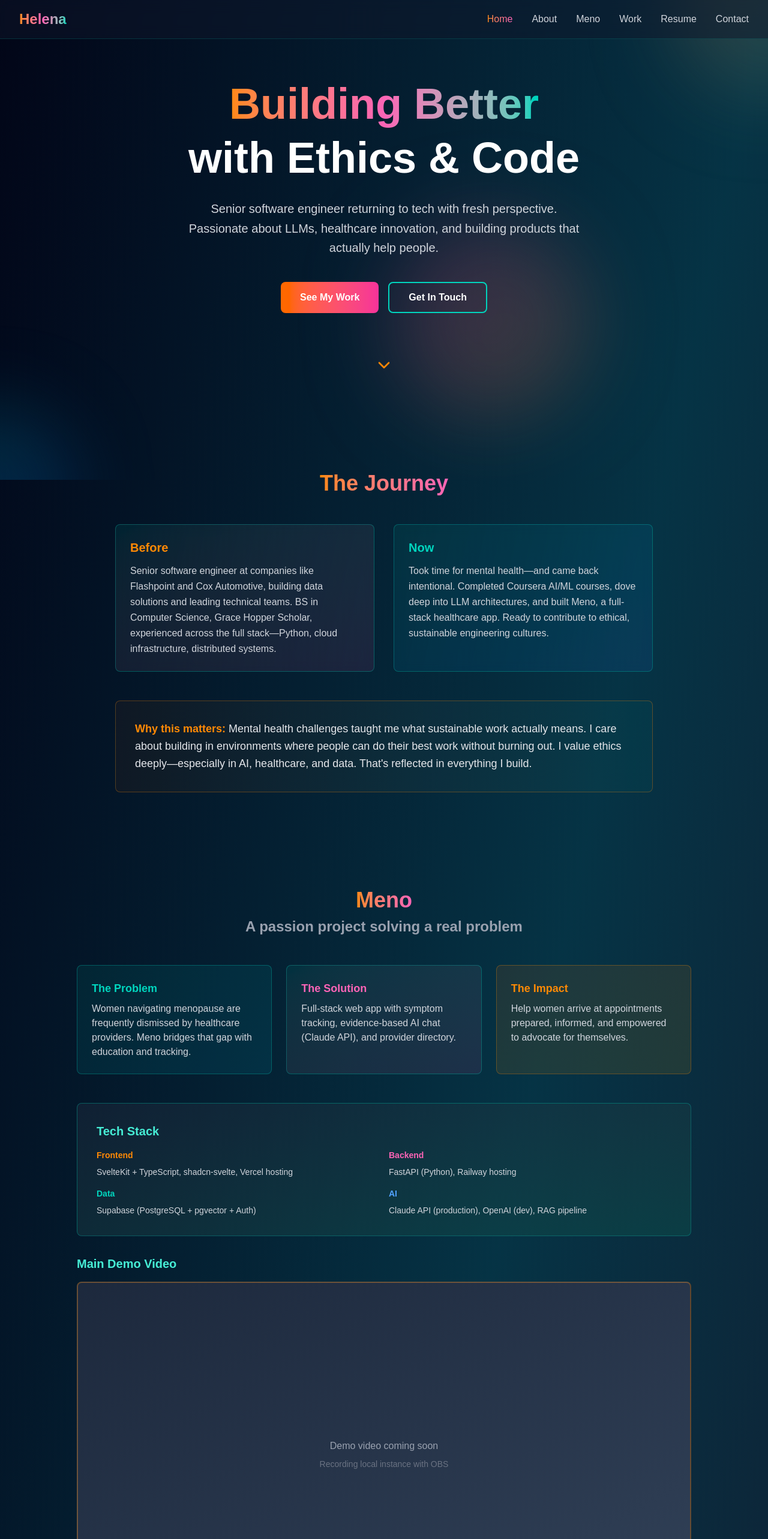
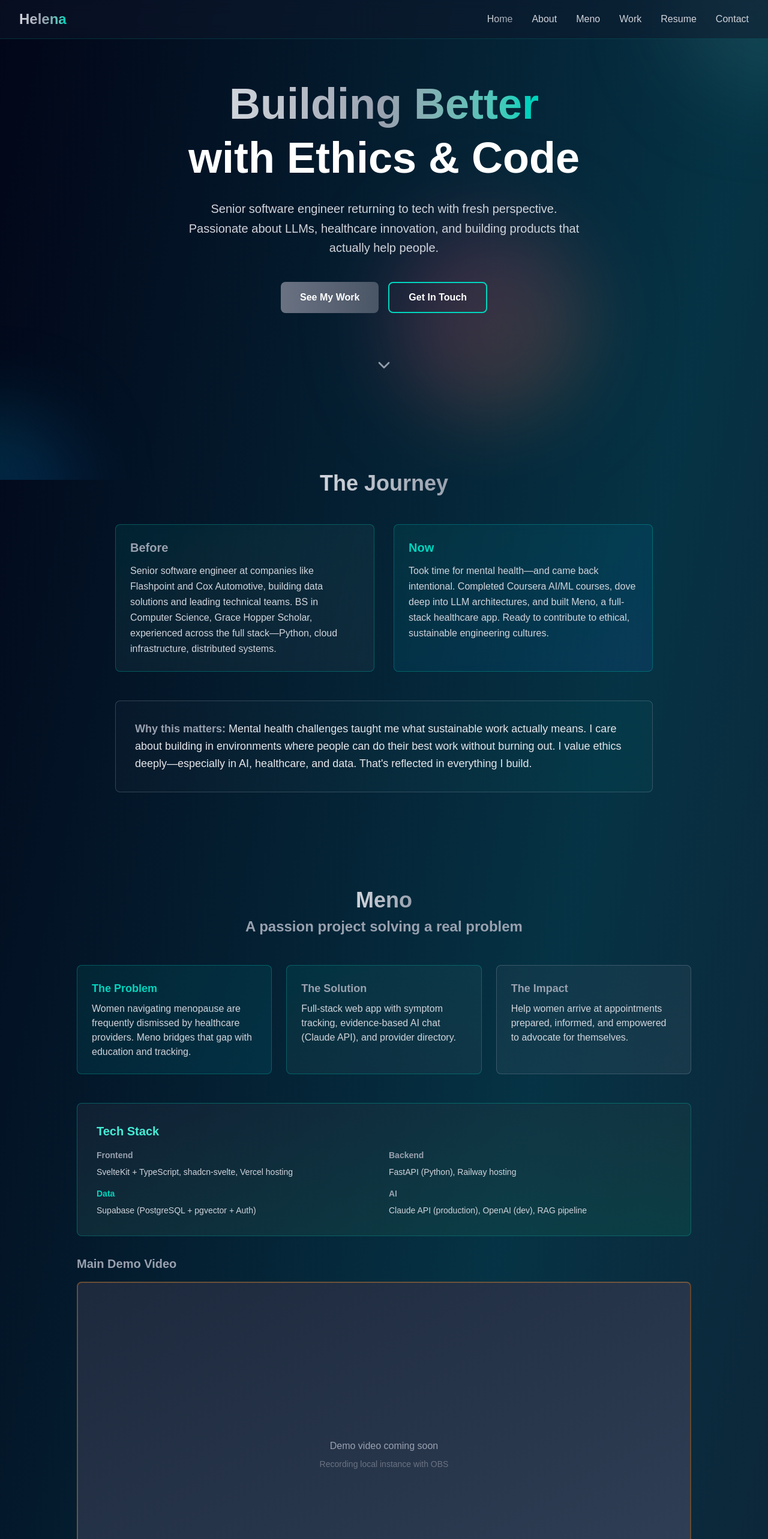
Before and after one commit to helenakristina/helena-portfolio, a Next.js app: page / in a window 1280 px wide. Shown: the top 2566 px of the page at 60% size. Built offline with nearby package versions, Linux system fonts and the light colour scheme.

Commit message:
feat: change colors

```diff
--- a/src/components/portfolio.jsx
+++ b/src/components/portfolio.jsx
@@ -23,7 +23,7 @@ export default function PortfolioSite() {
     <div className="min-h-screen bg-gradient-to-br from-slate-950 via-cyan-950 to-slate-900 text-white overflow-hidden">
       {/* Animated background elements */}
       <div className="fixed inset-0 overflow-hidden pointer-events-none">
-        <div className="absolute -top-40 -right-40 w-80 h-80 bg-gradient-to-br from-orange-500 to-teal-600 rounded-full mix-blend-multiply filter blur-3xl opacity-20 animate-blob"></div>
+        <div className="absolute -top-40 -right-40 w-80 h-80 bg-gradient-to-br from-gray-500 to-teal-600 rounded-full mix-blend-multiply filter blur-3xl opacity-20 animate-blob"></div>
         <div className="absolute -bottom-40 -left-40 w-80 h-80 bg-gradient-to-br from-teal-500 to-blue-600 rounded-full mix-blend-multiply filter blur-3xl opacity-20 animate-blob animation-delay-2000"></div>
         <div className="absolute top-1/2 left-1/2 w-80 h-80 bg-gradient-to-br from-pink-500 to-orange-400 rounded-full mix-blend-multiply filter blur-3xl opacity-20 animate-blob animation-delay-4000"></div>
       </div>
@@ -32,7 +32,7 @@ export default function PortfolioSite() {
       <nav className="fixed top-0 left-0 right-0 z-50 backdrop-blur-md bg-slate-900/50 border-b border-teal-500/20">
         <div className="max-w-7xl mx-auto px-4 sm:px-6 lg:px-8">
           <div className="flex justify-between items-center h-16">
-            <div className="text-2xl font-bold bg-gradient-to-r from-orange-400 via-pink-400 to-teal-400 bg-clip-text text-transparent">
+            <div className="text-2xl font-bold bg-gradient-to-r from-gray-300 via-gray-400 to-teal-400 bg-clip-text text-transparent">
               Helena
             </div>
 
@@ -44,7 +44,7 @@ export default function PortfolioSite() {
                   onClick={() => scrollToSection(item)}
                   className={`capitalize font-medium transition-all duration-300 ${
                     activeSection === item
-                      ? 'text-transparent bg-gradient-to-r from-orange-400 to-pink-400 bg-clip-text'
+                      ? 'text-transparent bg-gradient-to-r from-gray-300 to-gray-400 bg-clip-text'
                       : 'text-gray-300 hover:text-white'
                   }`}
                 >
@@ -84,7 +84,7 @@ export default function PortfolioSite() {
         <div className="max-w-4xl mx-auto">
           <div className="text-center space-y-6 animate-fade-in">
             <h1 className="text-5xl sm:text-7xl font-bold leading-tight">
-              <span className="bg-gradient-to-r from-orange-400 via-pink-400 to-teal-400 bg-clip-text text-transparent">
+              <span className="bg-gradient-to-r from-gray-300 via-gray-400 to-teal-400 bg-clip-text text-transparent">
                 Building Better
               </span>
               <br />
@@ -98,7 +98,7 @@ export default function PortfolioSite() {
             <div className="flex flex-wrap gap-4 justify-center pt-4">
               <button
                 onClick={() => scrollToSection('meno')}
-                className="px-8 py-3 rounded-lg bg-gradient-to-r from-orange-500 to-pink-500 font-semibold hover:shadow-lg hover:shadow-orange-500/50 transition-all duration-300 transform hover:scale-105"
+                className="px-8 py-3 rounded-lg bg-gradient-to-r from-gray-500 to-gray-600 font-semibold hover:shadow-lg hover:shadow-gray-500/50 transition-all duration-300 transform hover:scale-105"
               >
                 See My Work
               </button>
@@ -111,7 +111,7 @@ export default function PortfolioSite() {
             </div>
 
             <div className="pt-12 flex justify-center">
-              <ChevronDown size={32} className="animate-bounce text-orange-400" />
+              <ChevronDown size={32} className="animate-bounce text-gray-400" />
             </div>
           </div>
         </div>
@@ -121,12 +121,12 @@ export default function PortfolioSite() {
       <section id="about" className="relative py-20 px-4 sm:px-6 lg:px-8">
         <div className="max-w-4xl mx-auto">
           <h2 className="text-4xl font-bold mb-12 text-center">
-            <span className="bg-gradient-to-r from-orange-400 to-pink-400 bg-clip-text text-transparent">The Journey</span>
+            <span className="bg-gradient-to-r from-gray-300 to-gray-400 bg-clip-text text-transparent">The Journey</span>
           </h2>
 
           <div className="grid md:grid-cols-2 gap-8">
-            <div className="bg-gradient-to-br from-teal-500/10 to-pink-500/10 border border-teal-400/30 rounded-lg p-6 backdrop-blur-sm hover:border-orange-400/50 transition-all duration-300">
-              <h3 className="text-xl font-bold mb-3 text-orange-400">Before</h3>
+            <div className="bg-gradient-to-br from-teal-500/10 to-gray-500/10 border border-teal-400/30 rounded-lg p-6 backdrop-blur-sm hover:border-gray-400/50 transition-all duration-300">
+              <h3 className="text-xl font-bold mb-3 text-gray-400">Before</h3>
               <p className="text-gray-300 leading-relaxed">
                 Senior software engineer at companies like Flashpoint and Cox Automotive, building data solutions and leading technical teams. BS in Computer Science, Grace Hopper Scholar, experienced across the full stack—Python, cloud infrastructure, distributed systems.
               </p>
@@ -140,9 +140,9 @@ export default function PortfolioSite() {
             </div>
           </div>
 
-          <div className="mt-12 bg-gradient-to-r from-orange-500/5 to-teal-500/5 border border-orange-400/30 rounded-lg p-8">
+          <div className="mt-12 bg-gradient-to-r from-gray-500/5 to-teal-500/5 border border-gray-400/30 rounded-lg p-8">
             <p className="text-lg text-gray-200 leading-relaxed">
-              <span className="font-bold text-orange-400">Why this matters:</span> Mental health challenges taught me what sustainable work actually means. I care about building in environments where people can do their best work without burning out. I value ethics deeply—especially in AI, healthcare, and data. That's reflected in everything I build.
+              <span className="font-bold text-gray-400">Why this matters:</span> Mental health challenges taught me what sustainable work actually means. I care about building in environments where people can do their best work without burning out. I value ethics deeply—especially in AI, healthcare, and data. That's reflected in everything I build.
             </p>
           </div>
         </div>
@@ -152,7 +152,7 @@ export default function PortfolioSite() {
       <section id="meno" className="relative py-20 px-4 sm:px-6 lg:px-8">
         <div className="max-w-5xl mx-auto">
           <h2 className="text-4xl font-bold mb-12 text-center">
-            <span className="bg-gradient-to-r from-orange-400 to-pink-400 bg-clip-text text-transparent">Meno</span>
+            <span className="bg-gradient-to-r from-gray-300 to-gray-400 bg-clip-text text-transparent">Meno</span>
             <span className="text-2xl text-gray-400 block mt-2">A passion project solving a real problem</span>
           </h2>
 
@@ -162,13 +162,13 @@ export default function PortfolioSite() {
               <p className="text-gray-300">Women navigating menopause are frequently dismissed by healthcare providers. Meno bridges that gap with education and tracking.</p>
             </div>
 
-            <div className="bg-gradient-to-br from-teal-500/10 to-pink-500/10 border border-teal-400/30 rounded-lg p-6">
-              <h3 className="text-lg font-bold text-pink-400 mb-2">The Solution</h3>
+            <div className="bg-gradient-to-br from-teal-500/10 to-gray-500/10 border border-teal-400/30 rounded-lg p-6">
+              <h3 className="text-lg font-bold text-gray-400 mb-2">The Solution</h3>
               <p className="text-gray-300">Full-stack web app with symptom tracking, evidence-based AI chat (Claude API), and provider directory.</p>
             </div>
 
-            <div className="bg-gradient-to-br from-orange-500/10 to-yellow-500/10 border border-orange-400/30 rounded-lg p-6">
-              <h3 className="text-lg font-bold text-orange-400 mb-2">The Impact</h3>
+            <div className="bg-gradient-to-br from-gray-500/10 to-gray-400/10 border border-gray-400/30 rounded-lg p-6">
+              <h3 className="text-lg font-bold text-gray-400 mb-2">The Impact</h3>
               <p className="text-gray-300">Help women arrive at appointments prepared, informed, and empowered to advocate for themselves.</p>
             </div>
           </div>
@@ -177,11 +177,11 @@ export default function PortfolioSite() {
             <h3 className="text-xl font-bold mb-4 text-teal-300">Tech Stack</h3>
             <div className="grid md:grid-cols-2 gap-4 text-sm">
               <div>
-                <p className="text-orange-400 font-semibold mb-2">Frontend</p>
+                <p className="text-gray-400 font-semibold mb-2">Frontend</p>
                 <p className="text-gray-300">SvelteKit + TypeScript, shadcn-svelte, Vercel hosting</p>
               </div>
               <div>
-                <p className="text-pink-400 font-semibold mb-2">Backend</p>
+                <p className="text-gray-400 font-semibold mb-2">Backend</p>
                 <p className="text-gray-300">FastAPI (Python), Railway hosting</p>
               </div>
               <div>
@@ -189,14 +189,14 @@ export default function PortfolioSite() {
                 <p className="text-gray-300">Supabase (PostgreSQL + pgvector + Auth)</p>
               </div>
               <div>
-                <p className="text-blue-400 font-semibold mb-2">AI</p>
+                <p className="text-gray-400 font-semibold mb-2">AI</p>
                 <p className="text-gray-300">Claude API (production), OpenAI (dev), RAG pipeline</p>
               </div>
             </div>
           </div>
 
           <div className="space-y-4">
-            <h3 className="text-xl font-bold text-teal-300">Main Demo Video</h3>
+            <h3 className="text-xl font-bold text-gray-400">Main Demo Video</h3>
             <div className="bg-gradient-to-br from-slate-800 to-slate-700 border-2 border-orange-400/30 rounded-lg aspect-video flex items-center justify-center">
               <div className="text-center">
                 <p className="text-gray-400 mb-2">Demo video coming soon</p>
@@ -211,7 +211,7 @@ export default function PortfolioSite() {
               <p className="text-gray-400 text-sm">Onboarding & symptom logging</p>
             </div>
             <div className="bg-slate-800/30 border border-teal-400/20 rounded-lg p-4">
-              <h4 className="font-semibold text-pink-300 mb-1">Feature Reel 2</h4>
+              <h4 className="font-semibold text-gray-300 mb-1">Feature Reel 2</h4>
               <p className="text-gray-400 text-sm">Ask Meno AI chat</p>
             </div>
             <div className="bg-slate-800/30 border border-teal-400/20 rounded-lg p-4">
@@ -235,13 +235,13 @@ export default function PortfolioSite() {
               <p className="text-gray-300 text-sm">Deep dive into LLM architectures, prompt engineering, and application design</p>
             </div>
 
-            <div className="bg-gradient-to-r from-teal-500/10 to-pink-500/10 border border-teal-400/30 rounded-lg p-6 hover:border-pink-400/50 transition-all">
-              <h3 className="font-bold text-lg text-pink-300 mb-2">Building AI Systems (Coursera, 2025)</h3>
+            <div className="bg-gradient-to-r from-teal-500/10 to-gray-500/10 border border-teal-400/30 rounded-lg p-6 hover:border-gray-400/50 transition-all">
+              <h3 className="font-bold text-lg text-gray-300 mb-2">Building AI Systems (Coursera, 2025)</h3>
               <p className="text-gray-300 text-sm">RAG pipelines, vector embeddings, retrieval strategies, evaluation frameworks</p>
             </div>
 
-            <div className="bg-gradient-to-r from-orange-500/10 to-yellow-500/10 border border-orange-400/30 rounded-lg p-6 hover:border-yellow-400/50 transition-all">
-              <h3 className="font-bold text-lg text-orange-300 mb-2">Applied ML & LLM Projects</h3>
+            <div className="bg-gradient-to-r from-gray-500/10 to-gray-400/10 border border-gray-400/30 rounded-lg p-6 hover:border-gray-400/50 transition-all">
+              <h3 className="font-bold text-lg text-gray-300 mb-2">Applied ML & LLM Projects</h3>
               <p className="text-gray-300 text-sm">Built Meno using cutting-edge LLM integration, vector search, and ethical AI principles</p>
             </div>
           </div>
@@ -252,15 +252,15 @@ export default function PortfolioSite() {
       <section id="work" className="relative py-20 px-4 sm:px-6 lg:px-8">
         <div className="max-w-5xl mx-auto">
           <h2 className="text-4xl font-bold mb-12 text-center">
-            <span className="bg-gradient-to-r from-orange-400 to-pink-400 bg-clip-text text-transparent">Selected Work</span>
+            <span className="bg-gradient-to-r from-gray-300 to-gray-400 bg-clip-text text-transparent">Selected Work</span>
           </h2>
 
           <div className="space-y-8">
-            <div className="bg-gradient-to-br from-teal-500/5 to-pink-500/5 border border-teal-400/30 rounded-lg p-8 hover:border-pink-400/50 transition-all">
+            <div className="bg-gradient-to-br from-teal-500/5 to-gray-500/5 border border-teal-400/30 rounded-lg p-8 hover:border-gray-400/50 transition-all">
               <div className="flex justify-between items-start mb-4">
                 <div>
                   <h3 className="text-2xl font-bold text-white">Flashpoint | Senior Engineer & Tech Lead</h3>
-                  <p className="text-orange-400 font-semibold">Nov 2019 – Oct 2021</p>
+                  <p className="text-gray-400 font-semibold">Nov 2019 – Oct 2021</p>
                 </div>
               </div>
               <p className="text-gray-300 mb-4">Led mission-critical infrastructure for enterprise security. Owned the Compromised Credentials Monitoring system (alerts to 35B+ breach records). Led data warehouse cleansing initiative across 40TB of data.</p>
@@ -277,7 +277,7 @@ export default function PortfolioSite() {
               <div className="flex justify-between items-start mb-4">
                 <div>
                   <h3 className="text-2xl font-bold text-white">Cox Automotive | Senior Engineer – Data Solutions</h3>
-                  <p className="text-teal-400 font-semibold">May 2017 – May 2019</p>
+                  <p className="text-gray-400 font-semibold">May 2017 – May 2019</p>
                 </div>
               </div>
               <p className="text-gray-300 mb-4">Built integrative data solutions across 6+ subsidiaries (Kelly Blue Book, Manheim, AutoTrader). Enabled Maryland MVA to reduce safety recall rates by uniting fragmented data sources. Designed neural networks for vehicle valuations achieving superior accuracy.</p>
@@ -290,11 +290,11 @@ export default function PortfolioSite() {
               </div>
             </div>
 
-            <div className="bg-gradient-to-br from-orange-500/5 to-yellow-500/5 border border-orange-400/30 rounded-lg p-8 hover:border-yellow-400/50 transition-all">
+            <div className="bg-gradient-to-br from-gray-500/5 to-gray-400/5 border border-gray-400/30 rounded-lg p-8 hover:border-gray-400/50 transition-all">
               <div className="flex justify-between items-start mb-4">
                 <div>
                   <h3 className="text-2xl font-bold text-white">Intel | Software Engineer – Data & Analytics</h3>
-                  <p className="text-orange-400 font-semibold">2012 – 2016</p>
+                  <p className="text-gray-400 font-semibold">2012 – 2016</p>
                 </div>
               </div>
               <p className="text-gray-300 mb-4">Started as intern, grew into data specialist. Mapped Intel's entire ecosystem using graph databases for emergency planning. Worked across Hadoop, Elasticsearch, Neo4J, gaining breadth in data infrastructure.</p>
@@ -313,7 +313,7 @@ export default function PortfolioSite() {
       <section id="resume" className="relative py-20 px-4 sm:px-6 lg:px-8">
         <div className="max-w-4xl mx-auto">
           <h2 className="text-4xl font-bold mb-12 text-center">
-            <span className="bg-gradient-to-r from-teal-400 to-pink-400 bg-clip-text text-transparent">Resume</span>
+            <span className="bg-gradient-to-r from-teal-400 to-gray-400 bg-clip-text text-transparent">Resume</span>
           </h2>
 
           <div className="bg-gradient-to-br from-slate-800/30 to-teal-900/30 border border-teal-400/30 rounded-lg p-8">
@@ -328,21 +328,21 @@ export default function PortfolioSite() {
             </div>
 
             <div className="border-t border-teal-400/30 pt-6">
-              <h4 className="text-lg font-bold text-orange-400 mb-3">Core Skills</h4>
+              <h4 className="text-lg font-bold text-gray-400 mb-3">Core Skills</h4>
               <p className="text-gray-300 text-sm leading-relaxed">
                 Python 3.9+ • Data Analysis & ML (Pandas, NumPy, TensorFlow, Keras) • LLM Systems (Claude API, RAG, vector embeddings) • Data Visualization (Plotly, Matplotlib, Bokeh) • Backend APIs (FastAPI, Flask) • Cloud Platforms (AWS, GCP, Supabase) • Infrastructure (Docker, Kubernetes, Terraform) • Databases (PostgreSQL, Elasticsearch, Neo4J) • Full-Stack Development (SvelteKit, React) • Leadership & Mentorship
               </p>
             </div>
 
             <div className="mt-6 border-t border-teal-400/30 pt-6">
-              <h4 className="text-lg font-bold text-teal-400 mb-3">Education</h4>
+              <h4 className="text-lg font-bold text-gray-400 mb-3">Education</h4>
               <p className="text-gray-300 font-semibold">BS Computer Science, Washington State University (2014)</p>
               <p className="text-gray-400 text-sm">Chancellor's Award | Grace Hopper Scholar | Cum Laude</p>
             </div>
 
             <div className="mt-8 text-center">
               <p className="text-gray-400 text-sm mb-4">View detailed resume as PDF or scroll up for full career timeline</p>
-              <button className="px-8 py-3 rounded-lg bg-gradient-to-r from-orange-500 to-pink-500 font-semibold hover:shadow-lg hover:shadow-orange-500/50 transition-all inline-flex items-center gap-2">
+              <button className="px-8 py-3 rounded-lg bg-gradient-to-r from-gray-500 to-gray-600 font-semibold hover:shadow-lg hover:shadow-gray-500/50 transition-all inline-flex items-center gap-2">
                 <Download size={18} />
                 Download Full Resume
               </button>
@@ -355,7 +355,7 @@ export default function PortfolioSite() {
       <section id="contact" className="relative py-20 px-4 sm:px-6 lg:px-8">
         <div className="max-w-2xl mx-auto text-center">
           <h2 className="text-4xl font-bold mb-6">
-            <span className="bg-gradient-to-r from-orange-400 via-pink-400 to-teal-400 bg-clip-text text-transparent">Let's Connect</span>
+            <span className="bg-gradient-to-r from-gray-300 via-gray-400 to-teal-400 bg-clip-text text-transparent">Let's Connect</span>
           </h2>
 
           <p className="text-gray-300 text-lg mb-12">
@@ -365,7 +365,7 @@ export default function PortfolioSite() {
           <div className="flex flex-col sm:flex-row gap-4 justify-center mb-12">
             <a
               href="mailto:helenalucia@fastmail.com"
-              className="px-8 py-3 rounded-lg bg-gradient-to-r from-orange-500 to-pink-500 font-semibold hover:shadow-lg hover:shadow-orange-500/50 transition-all flex items-center justify-center gap-2"
+              className="px-8 py-3 rounded-lg bg-gradient-to-r from-gray-500 to-gray-600 font-semibold hover:shadow-lg hover:shadow-gray-500/50 transition-all flex items-center justify-center gap-2"
             >
               <Mail size={20} />
               Email Me
@@ -374,7 +374,7 @@ export default function PortfolioSite() {
               href="https://linkedin.com/in/helena-lucia"
               target="_blank"
               rel="noopener noreferrer"
-              className="px-8 py-3 rounded-lg border-2 border-teal-400 font-semibold hover:bg-teal-400/10 transition-all flex items-center justify-center gap-2"
+              className="px-8 py-3 rounded-lg border-2 border-gray-400 font-semibold hover:bg-gray-400/10 transition-all flex items-center justify-center gap-2"
             >
               <Linkedin size={20} />
               LinkedIn
@@ -397,7 +397,7 @@ export default function PortfolioSite() {
       </section>
 
       {/* Footer */}
-      <footer className="relative border-t border-teal-500/20 py-8 px-4 text-center text-gray-400">
+      <footer className="relative border-t border-gray-500/20 py-8 px-4 text-center text-gray-400">
         <p>Built with React, Tailwind, and ❤️ | Deployed on Vercel</p>
       </footer>
 
```
